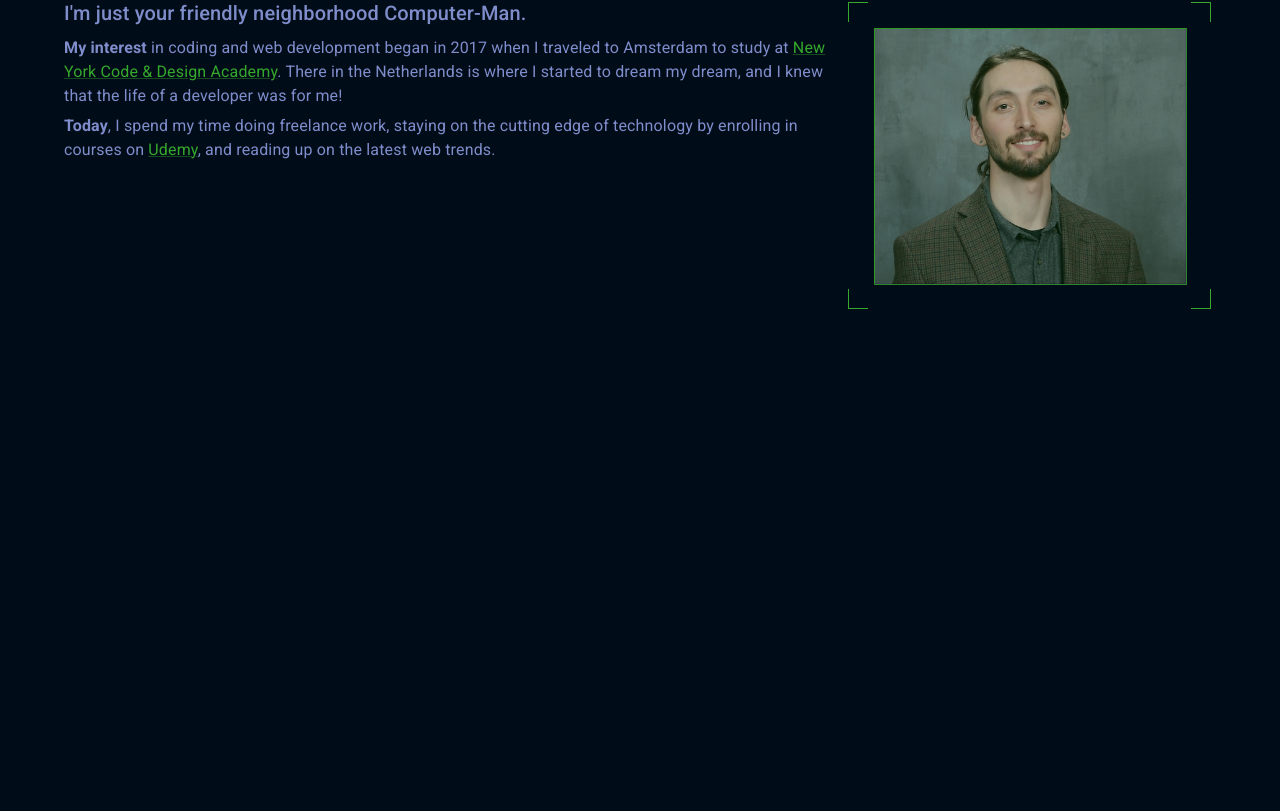
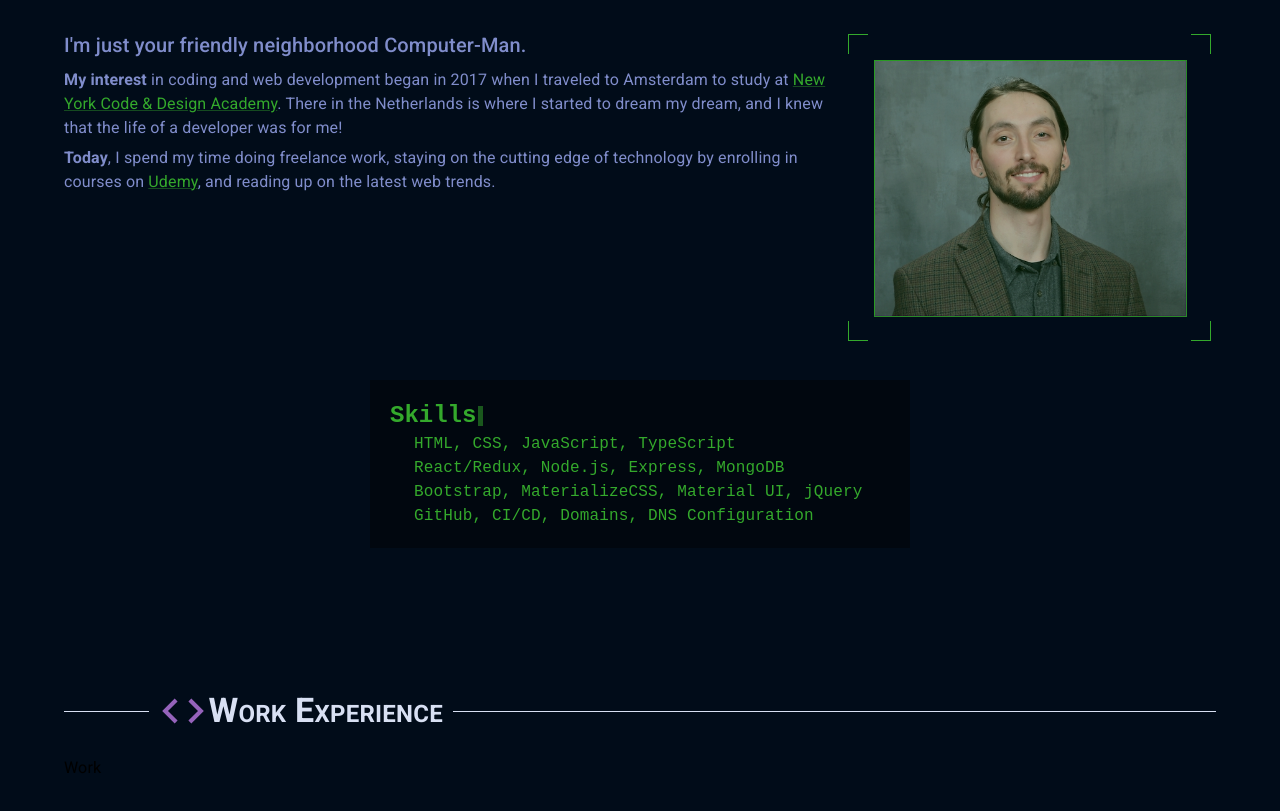
Before and after one commit to logan-barsell/loganb-portfolio, a React (Create React App) app: page / in a window 1280 px wide. Shown: the part 665-1476 px from the top of the page. Built offline with nearby package versions, Linux system fonts and the light colour scheme; the HTML template or start-up script is replaced by a standard one.

Commit message:
Skills section

```diff
--- a/src/App.js
+++ b/src/App.js
@@ -7,6 +7,7 @@ import TopNav from './components/TopNav';
 import Intro from './components/Intro';
 import Section from './components/Section';
 import Aboutme from './components/Aboutme';
+import Work from './components/Work';
 
 const App = () => {
   return (
@@ -18,6 +19,9 @@ const App = () => {
           <Section title='Who Am I?'>
             <Aboutme />
           </Section>
+          <Section title='Work Experience'>
+            <Work />
+          </Section>
         </Box>
       </Container>
     </>
--- /dev/null
+++ b/src/components/Aboutme/Skills.css
@@ -0,0 +1,22 @@
+/* BLINKING CURSON ANIMATION */
+
+@keyframes cursor-blink {
+  0% {
+    opacity: 0;
+  }
+}
+
+.skills {
+  display: flex;
+  align-items: center;
+  gap: 2px;
+}
+
+.skills::after {
+  content: '';
+  width: 5px;
+  height: 20px;
+  background: #34a92c;
+  display: inline-block;
+  animation: cursor-blink 1.5s steps(2) infinite;
+}
--- /dev/null
+++ b/src/components/Aboutme/Skills.js
@@ -0,0 +1,54 @@
+import './Skills.css';
+
+import * as React from 'react';
+import Box from '@mui/material/Box';
+import Typography from '@mui/material/Typography';
+import Container from '@mui/material/Container';
+
+const Skills = () => {
+  return (
+    <Box
+      className="altFont"
+      sx={{
+        background: 'rgba(0, 0, 0, 0.4)',
+        maxWidth: '500px',
+        padding: '20px',
+        margin: '10px auto',
+        color: '#34a92c'
+      }}
+    >
+      <Typography
+        className="skills"
+        variant="h5"
+        component="div"
+        sx={{ fontWeight: 600 }}
+      >
+        Skills
+      </Typography>
+      <Container>
+        <Typography
+          variant='body1'
+          component='div'
+        >HTML, CSS, JavaScript, TypeScript
+        </Typography>
+        <Typography
+          variant='body1'
+          component='div'
+        >React/Redux, Node.js, Express, MongoDB
+        </Typography>
+        <Typography
+          variant='body1'
+          component='div'
+        >Bootstrap, MaterializeCSS, Material UI, jQuery
+        </Typography>
+        <Typography
+          variant='body1'
+          component='div'
+        >GitHub, CI/CD, Domains, DNS Configuration
+        </Typography>
+      </Container>
+    </Box>
+  );
+};
+
+export default Skills;
--- a/src/components/Aboutme/index.js
+++ b/src/components/Aboutme/index.js
@@ -3,11 +3,12 @@ import Box from '@mui/material/Box';
 import Grid from '@mui/material/Grid';
 import Bio from './Bio';
 import Headshot from './Headshot';
+import Skills from './Skills';
 
 const Aboutme = () => {
   return (
     <Box sx={{ flexGrow: 1 }}>
-      <Grid container spacing={2}>
+      <Grid container spacing={2} sx={{ py: 3 }}>
         <Grid item xs={12} sm={6} md={8}>
           <Bio />
         </Grid>
@@ -15,6 +16,7 @@ const Aboutme = () => {
           <Headshot />
         </Grid>
       </Grid>
+      <Skills />
     </Box>
   );
 };
--- a/src/components/Section.js
+++ b/src/components/Section.js
@@ -2,13 +2,15 @@ import * as React from 'react';
 import Box from '@mui/material/Box';
 import Divider from '@mui/material/Divider';
 import Typography from '@mui/material/Typography';
+import CodeIcon from '@mui/icons-material/Code';
 
 const Section = ({ title, children }) => {
   return (
-    <Box sx={{ py: { xs: 7, sm: 12 } }}>
+    <Box sx={{ pt: { xs: 7, sm: 12 }, pb: 4 }}>
       <Divider
         textAlign='left'
         sx={{
+          fontVariant: 'small-caps',
           marginBottom: '20px',
           '&::before, &::after': {
             borderColor: '#d8e0f3'
@@ -20,9 +22,12 @@ const Section = ({ title, children }) => {
           componenet="div"
           sx={{
             fontWeight: 600,
-            color: ' #d8e0f3'
+            color: ' #d8e0f3',
+            display: 'flex',
+            alignItems: 'center'
           }}
         >
+          <CodeIcon sx={{ fontSize: '50px', color: '#9563bb' }} />
           {title}
         </Typography>
       </Divider>
--- /dev/null
+++ b/src/components/Work.js
@@ -0,0 +1,13 @@
+import * as React from 'react';
+import Box from '@mui/material/Box';
+import Typography from '@mui/material/Typography';
+
+const Work = () => {
+  return (
+    <Box>
+      <Typography>Work</Typography>
+    </Box>
+  );
+};
+
+export default Work;
```
